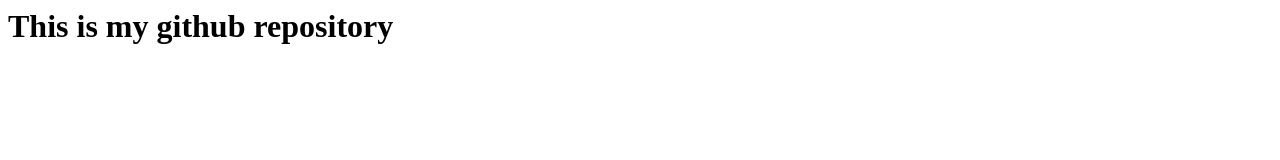
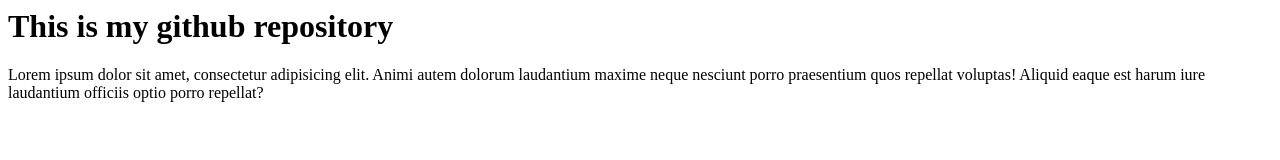
Before and after one commit to Muhammad94Akram/Projects, a plain HTML site: page index.html in a window 1280 px wide. Drawn offline with Linux system fonts and the light colour scheme.

Commit message:
index.html
I Add new paragraph to inde.html

```diff
--- a/index.html
+++ b/index.html
@@ -5,4 +5,8 @@
 <body>
     <h1>This is my github repository</h1>
 </body>
+
+<p>
+    Lorem ipsum dolor sit amet, consectetur adipisicing elit. Animi autem dolorum laudantium maxime neque nesciunt porro praesentium quos repellat voluptas! Aliquid eaque est harum iure laudantium officiis optio porro repellat?
+</p>
 </html>
```
Also changed, not shown: 2 other files.
